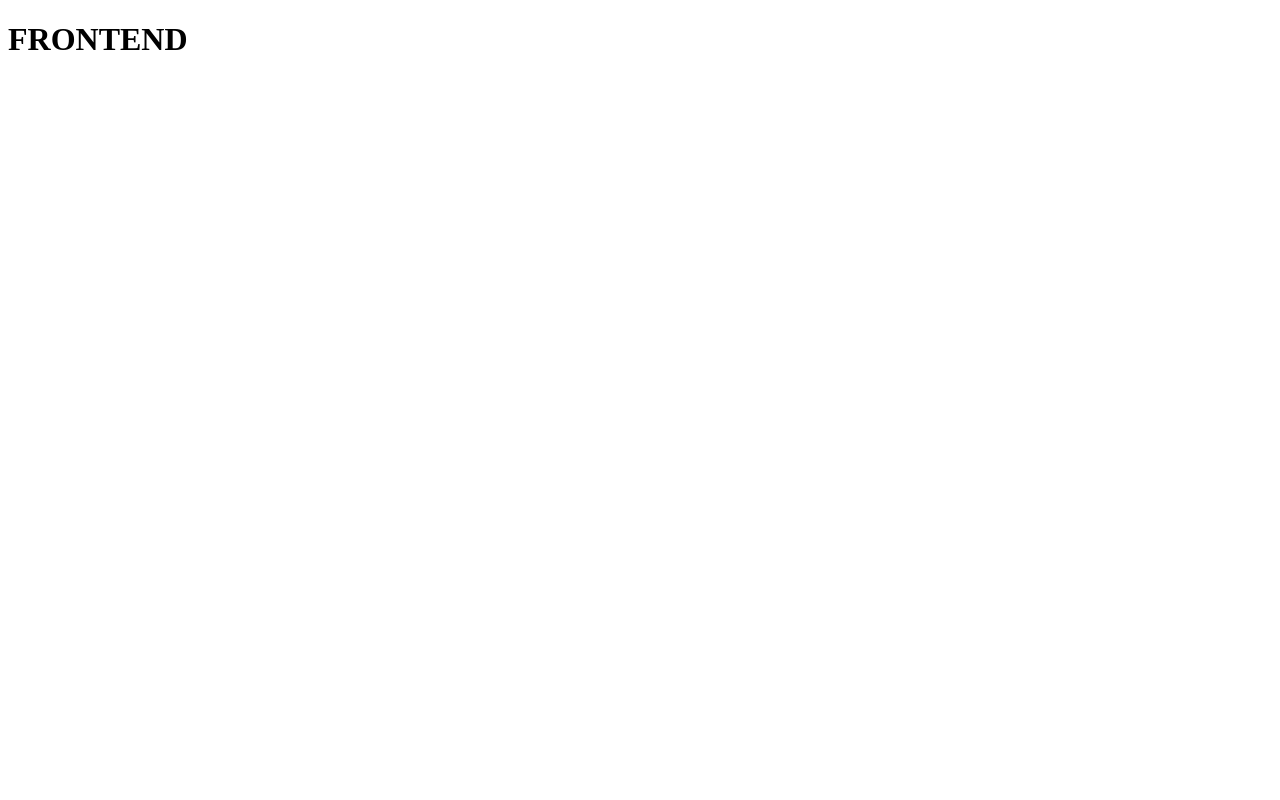
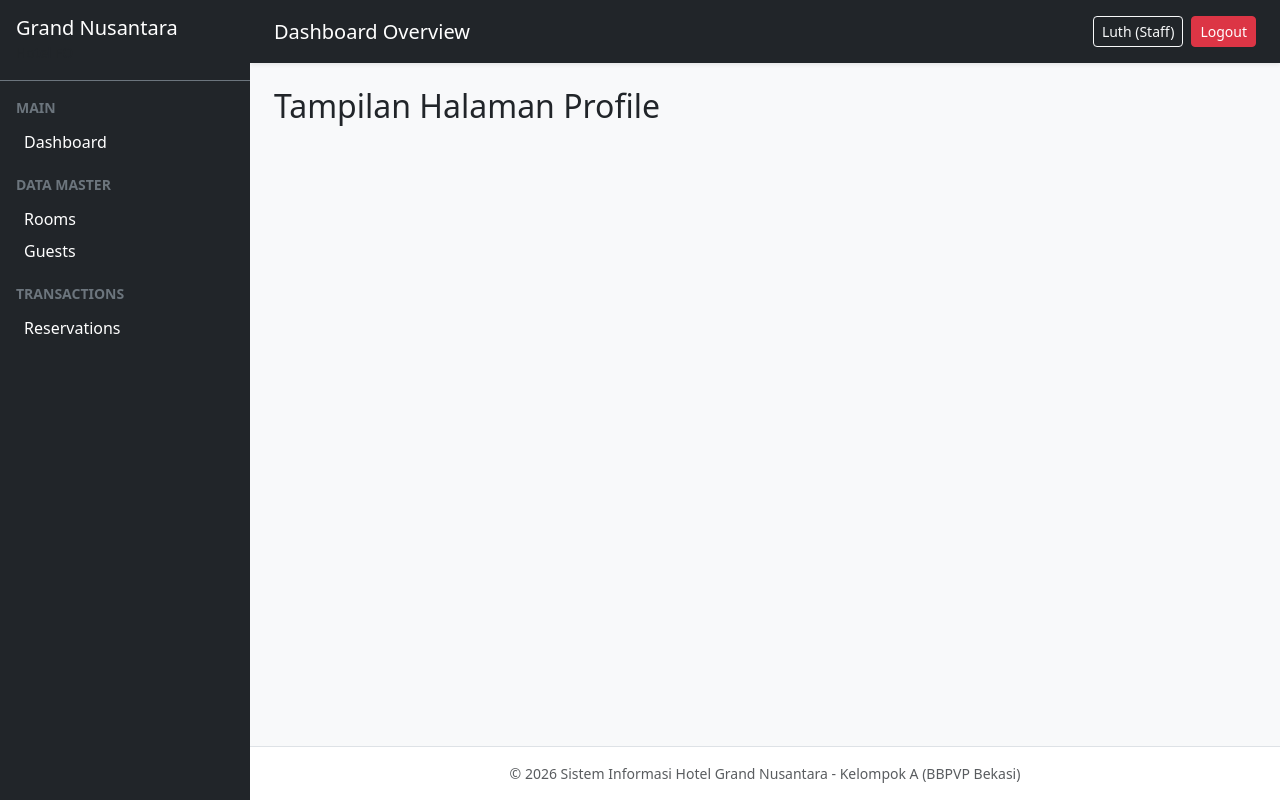
Before and after one commit to Sambal404/system-reservasi-hotel, a React (Vite) app in the folder frontend/: page /profile in a window 1280 px wide. Built offline with nearby package versions, Linux system fonts and the light colour scheme.

Commit message:
feat: setup react-router, bootstrap, and base layout

```diff
--- a/frontend/package.json
+++ b/frontend/package.json
@@ -16,7 +16,7 @@
     "react": "^19.2.7",
     "react-bootstrap": "^2.10.10",
     "react-dom": "^19.2.7",
-    "react-router-dom": "^7.18.1"
+    "react-router-dom": "^7.18.2"
   },
   "devDependencies": {
     "@eslint/js": "^10.0.1",
--- a/frontend/src/App.jsx
+++ b/frontend/src/App.jsx
@@ -1,13 +1,47 @@
 import './App.css'
 
+import { BrowserRouter as Router, Routes, Route } from 'react-router-dom';
+import Header from './components/Header';
+import Sidebar from './components/Sidebar';
+import Footer from './components/Footer';
+
+// Komponen halaman sementara (Nanti akan dipisah ke folder /pages)
+const DashboardPage = () => <div><h2>Tampilan Halaman Dashboard</h2></div>;
+const RoomsPage = () => <div><h2>Tampilan Halaman Rooms</h2></div>;
+const GuestsPage = () => <div><h2>Tampilan Halaman Guests</h2></div>;
+const ReservationsPage = () => <div><h2>Tampilan Halaman Reservations</h2></div>;
+const ProfilePage = () => <div><h2>Tampilan Halaman Profile</h2></div>;
+
 function App() {
+  return (
+    <Router>
+      <div className="d-flex vh-100 bg-light">
 
-  return (
-    <>
-    <h1>FRONTEND</h1>
-    </>
-  )
+        {/* Sidebar di Kiri */}
+        <Sidebar />
 
+        {/* Area Kanan (Header + Konten + Footer) */}
+        <div className="d-flex flex-column flex-grow-1 overflow-hidden">
+          <Header />
+
+          {/* Konten Utama (Bisa di-scroll jika isinya panjang) */}
+          <main className="flex-grow-1 p-4 overflow-auto">
+            <Routes>
+              <Route path="/" element={<DashboardPage />} />
+              <Route path="/dashboard" element={<DashboardPage />} />
+              <Route path="/rooms" element={<RoomsPage />} />
+              <Route path="/guests" element={<GuestsPage />} />
+              <Route path="/reservations" element={<ReservationsPage />} />
+              <Route path="/profile" element={<ProfilePage />} />
+            </Routes>
+          </main>
+
+          <Footer />
+        </div>
+
+      </div>
+    </Router>
+  );
 }
 
-export default App
+export default App;
--- /dev/null
+++ b/frontend/src/components/Footer.jsx
@@ -0,0 +1,9 @@
+function Footer() {
+    return (
+        <footer className="bg-white text-center p-3 border-top text-muted small">
+            &copy; 2026 Sistem Informasi Hotel Grand Nusantara - Kelompok A (BBPVP Bekasi)
+        </footer>
+    );
+}
+
+export default Footer;
--- /dev/null
+++ b/frontend/src/components/Header.jsx
@@ -0,0 +1,21 @@
+import { useNavigate } from 'react-router-dom';
+
+function Header() {
+    const navigate = useNavigate();
+
+    return (
+        <header className="navbar navbar-dark bg-dark px-4 py-3 shadow-sm">
+            <div className="d-flex align-items-center">
+                <h5 className="text-white mb-0">Dashboard Overview</h5>
+            </div>
+            <div className="d-flex align-items-center">
+                <button onClick={() => navigate('/profile')} className="btn btn-outline-light btn-sm me-2">
+                    Luth (Staff)
+                </button>
+                <button className="btn btn-danger btn-sm">Logout</button>
+            </div>
+        </header>
+    );
+}
+
+export default Header;
--- /dev/null
+++ b/frontend/src/components/Sidebar.jsx
@@ -0,0 +1,40 @@
+import { Link } from 'react-router-dom';
+
+function Sidebar() {
+    return (
+        <aside className="bg-dark text-white d-flex flex-column" style={{ width: '250px' }}>
+            <div className="p-3 border-bottom border-secondary" style={{ cursor: 'pointer' }}>
+                <h5 className="mb-0">Grand Nusantara</h5>
+                <small className="text-muted">Hotel FO</small>
+            </div>
+
+            <nav className="p-3 flex-grow-1">
+                <p className="text-secondary small mb-2 fw-bold">MAIN</p>
+                <ul className="nav flex-column mb-3">
+                    <li className="nav-item">
+                        <Link to="/" className="nav-link text-white px-2 py-1">Dashboard</Link>
+                    </li>
+                </ul>
+
+                <p className="text-secondary small mb-2 fw-bold">DATA MASTER</p>
+                <ul className="nav flex-column mb-3">
+                    <li className="nav-item">
+                        <Link to="/rooms" className="nav-link text-white px-2 py-1">Rooms</Link>
+                    </li>
+                    <li className="nav-item">
+                        <Link to="/guests" className="nav-link text-white px-2 py-1">Guests</Link>
+                    </li>
+                </ul>
+
+                <p className="text-secondary small mb-2 fw-bold">TRANSACTIONS</p>
+                <ul className="nav flex-column">
+                    <li className="nav-item">
+                        <Link to="/reservations" className="nav-link text-white px-2 py-1">Reservations</Link>
+                    </li>
+                </ul>
+            </nav>
+        </aside>
+    );
+}
+
+export default Sidebar;
--- a/frontend/src/main.jsx
+++ b/frontend/src/main.jsx
@@ -3,6 +3,12 @@ import { createRoot } from 'react-dom/client'
 import './index.css'
 import App from './App.jsx'
 
+// 1. Import CSS dan JS Bootstrap
+import 'bootstrap/dist/css/bootstrap.min.css'
+import 'bootstrap/dist/js/bootstrap.bundle.min.js'
+
+// 2. Import CSS bawaan Vite (biarkan jika ada)
+import './index.css'
 
 createRoot(document.getElementById('root')).render(
   <StrictMode>
```
Also changed, not shown: 1 other file (tests, documents, lock files or other folders).
